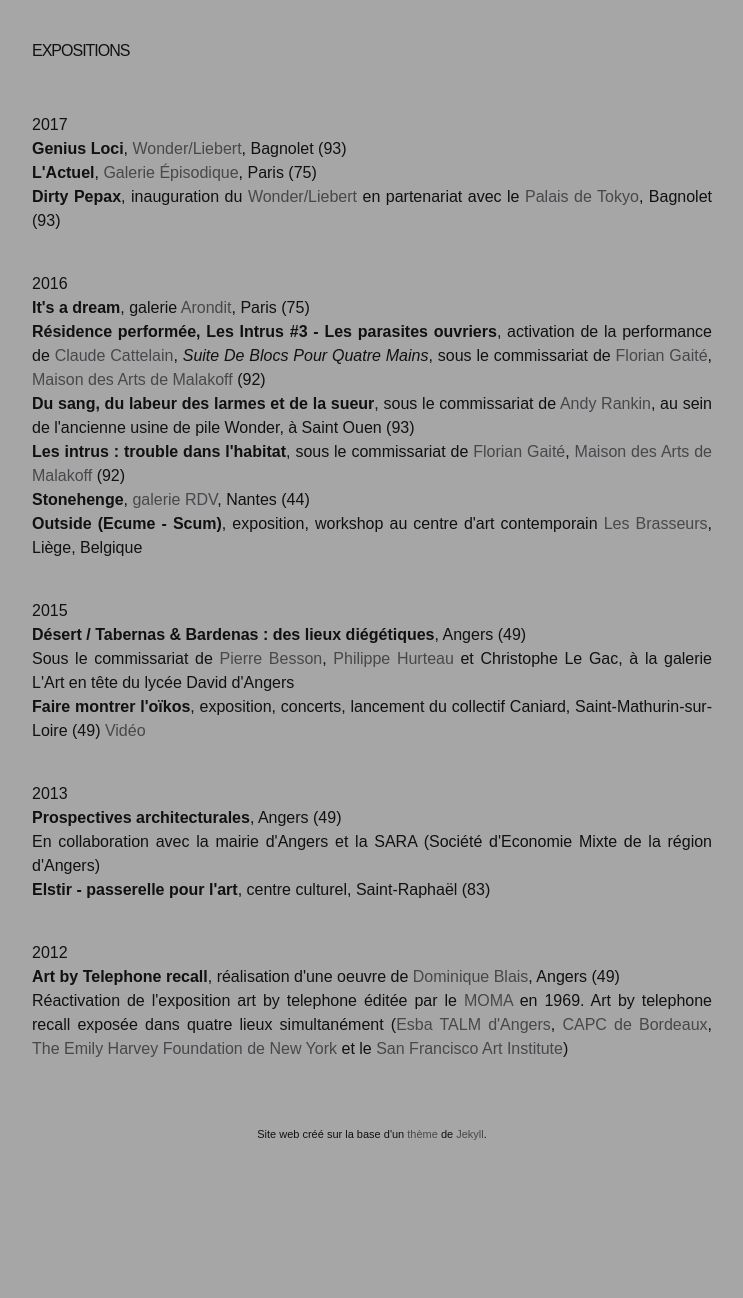
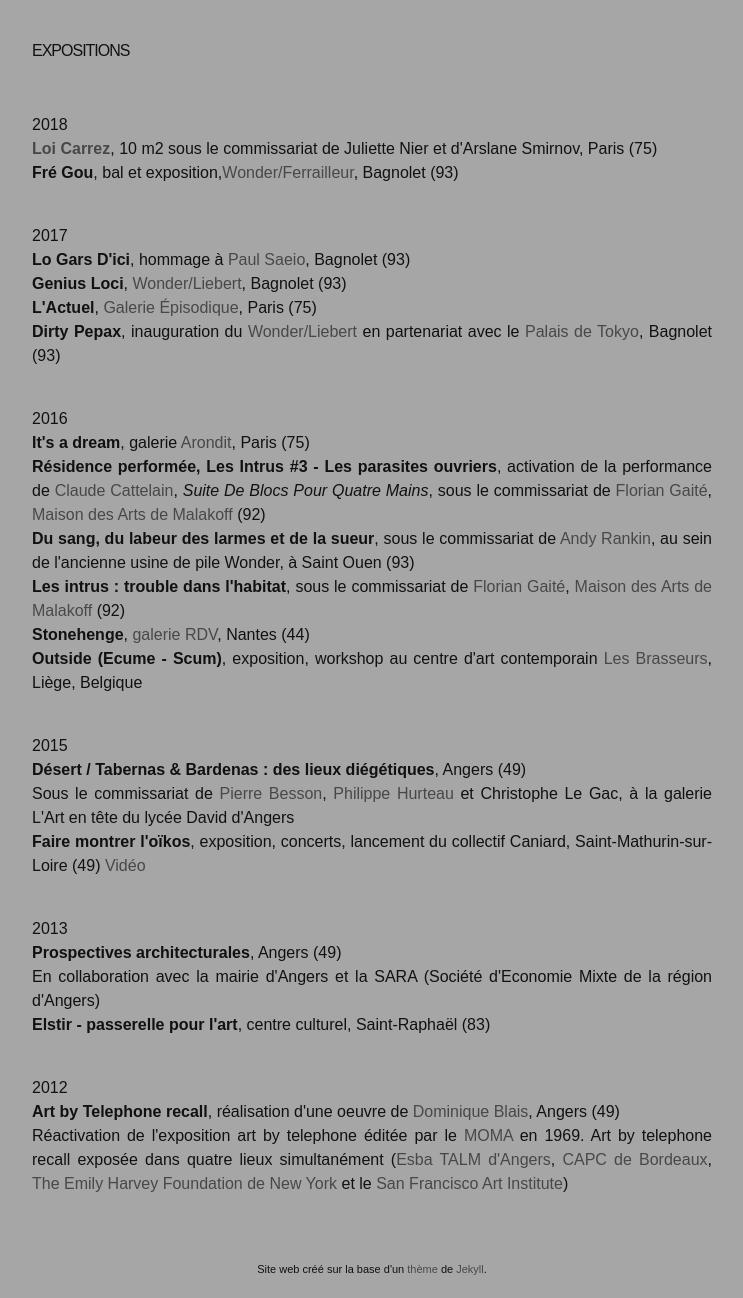
Before and after one commit to Mariecie/Mariecie.github.io, a Jekyll site: the page built from Expositions.md, in a window 1280 px wide. Shown: the part 336-1634 px from the top of the page, without its empty margins (268-1011 px from the left). Built offline with Jekyll 4.4.1, drawn with Linux system fonts in a browser that asks for light colours; before the commit the page ends 1499 px from its top, so only the background shows below that.

Commit message:
expo 2018

```diff
--- a/Expositions.md
+++ b/Expositions.md
@@ -6,7 +6,15 @@ permalink: /expositions/
 
 <p style="text-align:justify">
 <br />
+2018
+<br> <span style="font-weight: bold;"><a href="#" onclick='window.open("http://loicarrez.xyz");return false;'>Loi Carrez</a></span>, 10 m2 sous le commissariat de Juliette Nier et d'Arslane Smirnov, Paris (75)
+<br> <span style="font-weight: bold;">Fré Gou</span>, bal et exposition,<a href="#" onclick='window.open("https://lewonder.com/");return false;'>Wonder/Ferrailleur</a>, Bagnolet (93)
+</p>
+
+<p style="text-align:justify">
+<br />
 2017
+<br> <span style="font-weight: bold;">Lo Gars D'ici</span>, hommage à <a href="#" onclick='window.open("http://saeio.paris/");return false;'>Paul Saeio</a>, Bagnolet (93)
 <br> <span style="font-weight: bold;">Genius Loci</span>, <a href="#" onclick='window.open("https://www.facebook.com/WONDER.LIEBERT/");return false;'>Wonder/Liebert</a>, Bagnolet (93)
 <br> <span style="font-weight: bold;">L'Actuel</span>, <a href="#" onclick='window.open("https://www.facebook.com/lagalerie.episodique");return false;'>Galerie &Eacute;pisodique</a>, Paris (75)
 <br> <span style="font-weight: bold;">Dirty Pepax</span>,  inauguration du <a href="#" onclick='window.open("https://www.facebook.com/WONDER.LIEBERT/");return false;'>Wonder/Liebert</a> en partenariat avec le <a href="#" onclick='window.open("http://www.palaisdetokyo.com/");return false;'>Palais de Tokyo</a>, Bagnolet (93)
```
